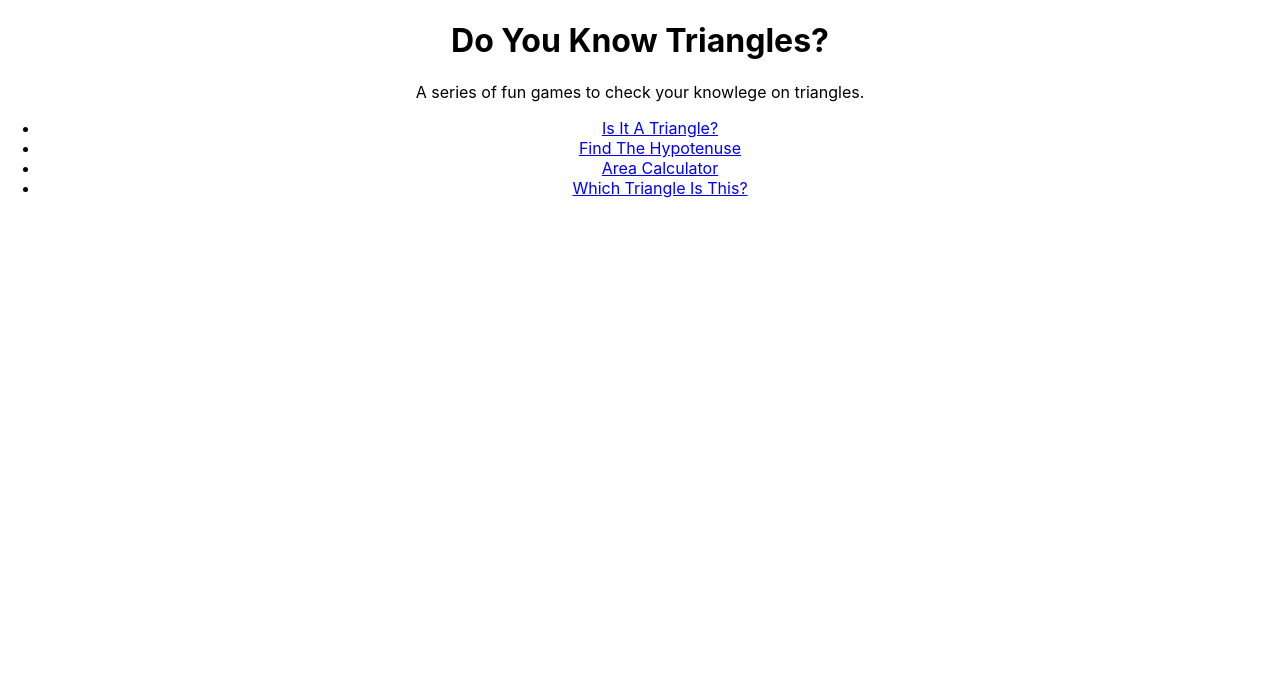
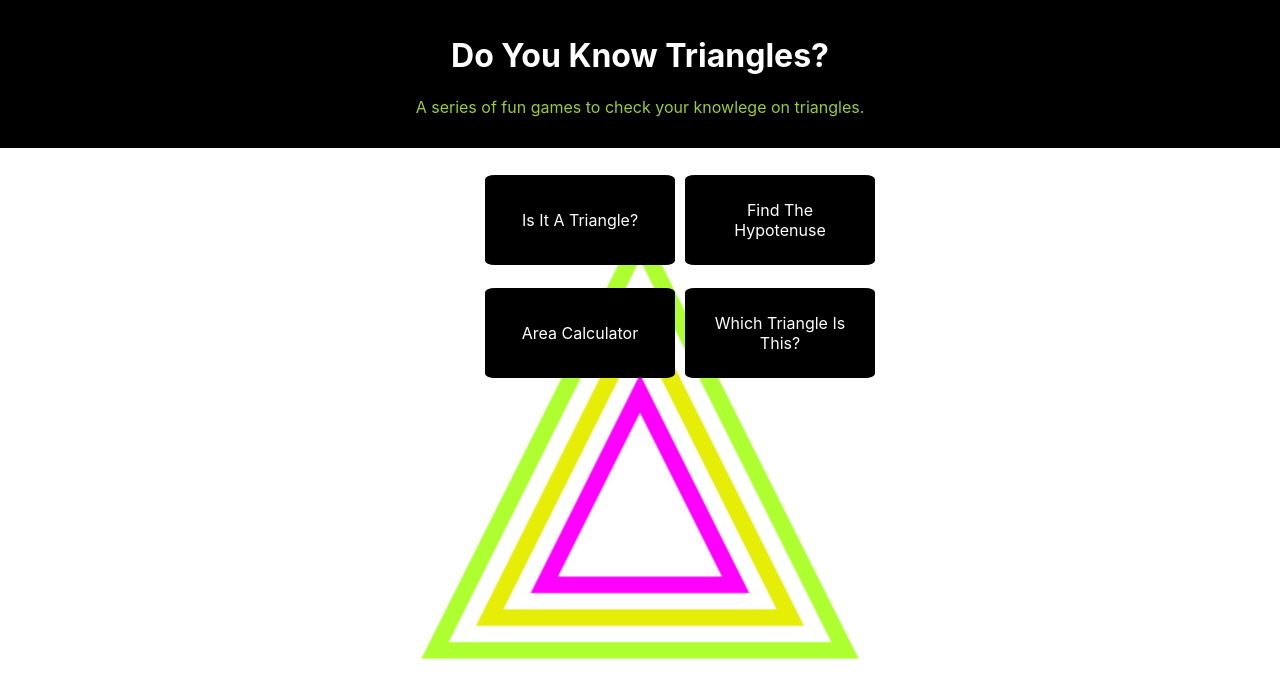
Before and after one commit to slytherin20/DoYouKnowTriangles, a React (Create React App) app: page / in a window 1280 px wide. Shown: the top 698 px of the page. Built offline with nearby package versions, Linux system fonts and the light colour scheme.

Commit message:
Style - Stylesheet updated

```diff
--- a/src/components/MainPage.jsx
+++ b/src/components/MainPage.jsx
@@ -3,6 +3,19 @@ import { Link } from "react-router-dom";
 function MainPage(){
 return(
     <>
+    <div className="background-anim">
+        <div className="triangle-1">
+            <div className="triangle-1-white">
+            <div className="triangle-2">
+                <div className="triangle-2-white">
+                    <div className="triangle-3">
+                        <div className="triangle-3-white"></div>
+                    </div>
+                </div>
+            </div>
+            </div>
+        </div>
+    </div>
     <div className="description">
     <h1 className="heading">Do You Know Triangles?</h1>
     <p>A series of fun games to check your knowlege on triangles.</p>
--- a/src/index.css
+++ b/src/index.css
@@ -1,11 +1,18 @@
+html{
+  min-height:100%;
+  height: 100%;
+}
 body {
   margin: 0;
+  padding: 0;
   font-family: -apple-system, BlinkMacSystemFont, 'Segoe UI', 'Roboto', 'Oxygen',
     'Ubuntu', 'Cantarell', 'Fira Sans', 'Droid Sans', 'Helvetica Neue',
     sans-serif;
   -webkit-font-smoothing: antialiased;
   -moz-osx-font-smoothing: grayscale;
   text-align: center;
+  min-height:100%;
+  height:100%;
 }
 
 code {
@@ -45,3 +52,117 @@ code {
 .hidden{
   display: none;
 }
+.background-anim{
+  position: absolute;
+  z-index:-200;
+  height:100%;
+  width:100%;
+}
+.triangle-1{
+  position:relative;
+  width:0;
+  height:0;
+  border-left:200px solid transparent;
+  border-right:200px solid transparent;
+  border-bottom: 400px solid greenyellow;
+  margin:30vh auto;
+  animation:  movetriangles 2s cubic-bezier(0.25, 0.46, 0.45, 0.94) 0s infinite alternate;
+
+}
+.triangle-1-white{
+  position:relative;
+  width:0;
+  height:0;
+  border-left:175px solid transparent;
+  border-right:175px solid transparent;
+  border-bottom: 350px solid white;
+  top:35px;
+  right:175px;
+}
+.triangle-2{
+  position:relative;
+  width:0;
+  height:0;
+  border-left: 150px solid transparent;
+  border-right: 150px solid transparent;
+  border-bottom:300px solid #E6ED07;
+  top: 35px;
+  right:150px;
+}
+.triangle-2-white{
+  position:relative;
+  width:0;
+  height:0;
+  border-left: 125px solid transparent;
+  border-right: 125px solid transparent;
+  border-bottom:250px solid white;
+  top:35px;
+  right:125px;
+}
+
+.triangle-3{
+  position: relative;
+  width:0;
+  height:0;
+  border-left: 100px solid transparent;
+  border-right: 100px solid transparent;
+  border-bottom:200px solid #ff00ff;
+  top:35px;
+  right:100px;
+}
+.triangle-3-white{
+  position: relative;
+  width:0;
+  height:0;
+  border-left: 75px solid transparent;
+  border-right: 75px solid transparent;
+  border-bottom:150px solid white;
+  top:35px;
+  right:75px;
+}
+
+.description{
+  background-color: black;
+  color:white;
+  padding: 15px;
+}
+
+.description p{
+  color: yellowgreen;
+}
+.games{
+  width: 400px;
+  height: 225px;
+  margin:auto;
+  margin-top: calc(100%-140px);
+}
+.games-list{
+  display: flex;
+  flex-wrap: wrap;
+  flex-direction: row;
+  list-style:none;
+  width:100%;
+  height:100%;
+}
+.games-list li{
+  display: flex;
+  width:150px;
+  height:50px;
+  background-color: black;
+  margin: auto auto;
+  padding:5%;
+  align-items: center;
+  justify-content: center;
+  border-radius: 5%;
+
+}
+a{
+  text-decoration: none;
+  color:white;
+}
+
+@keyframes movetriangles {
+ to {
+    transform: scale(1.1)
+  }
+}
```
